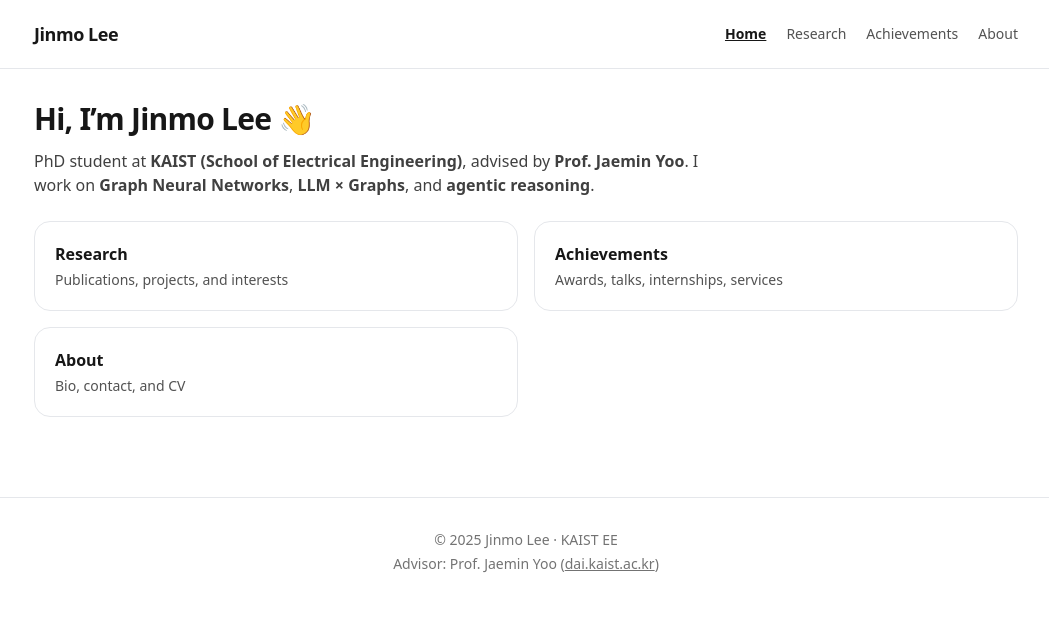
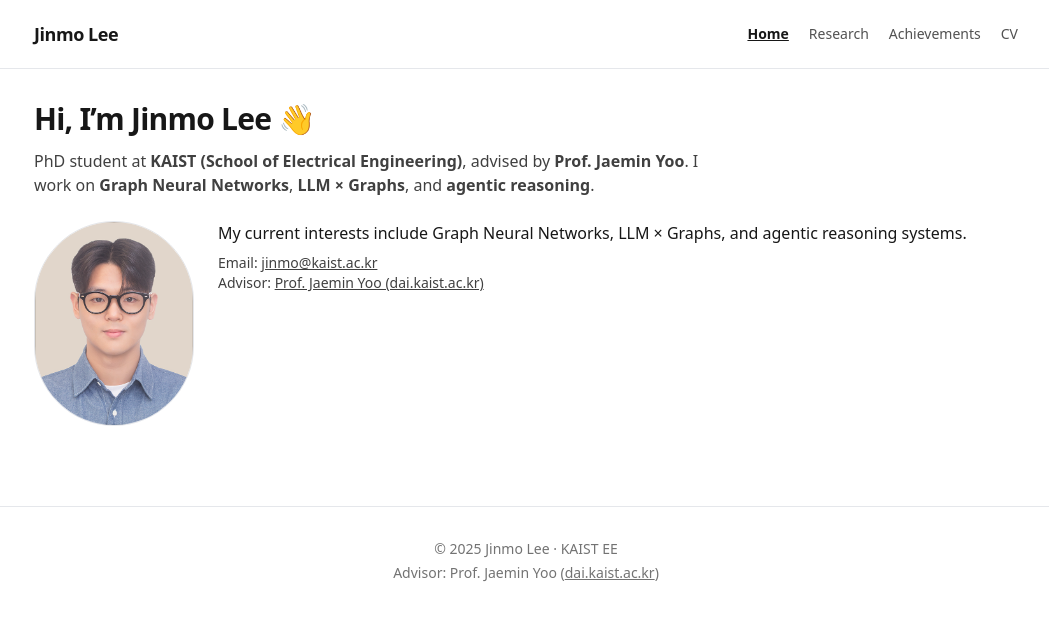
Before and after one commit to morcellinus/morcellinus.github.io, a Next.js app: page / in a window 1280 px wide. Shown: the top 620 px of the page, without its empty margins (114-1163 px from the left). Built offline with nearby package versions, Linux system fonts and the light colour scheme.

Commit message:
fix: integrate About tab to Home tab and add CV tab for convenience

```diff
--- /dev/null
+++ b/app/cv/page.tsx
@@ -0,0 +1,16 @@
+export default function CVPage() {
+  return (
+    <section className="space-y-6">
+      <h1 className="section-title">Curriculum Vitae</h1>
+      <p className="mt-2">You can view or download my CV below:</p>
+      <a
+        href="/cv.pdf"
+        target="_blank"
+        rel="noopener noreferrer"
+        className="inline-block px-4 py-2 bg-blue-600 text-white rounded hover:bg-blue-700"
+      >
+        Download CV (PDF)
+      </a>
+    </section>
+  );
+}
--- a/app/page.tsx
+++ b/app/page.tsx
@@ -1,4 +1,4 @@
-import { Card } from "@/components/Card";
+import Image from "next/image";
 
 export default function HomePage() {
   return (
@@ -11,10 +11,29 @@ export default function HomePage() {
           <b> LLM × Graphs</b>, and <b>agentic reasoning</b>.
         </p>
       </div>
-      <div className="grid sm:grid-cols-2 gap-4">
-        <Card title="Research" desc="Publications, projects, and interests" href="/research" />
-        <Card title="Achievements" desc="Awards, talks, internships, services" href="/achievements" />
-        <Card title="About" desc="Bio, contact, and CV" href="/about" />
+      <div className="flex flex-col sm:flex-row gap-6 items-start">
+        <div className="shrink-0">
+          <Image
+            src="/profile.jpg"
+            alt="Jinmo Lee"
+            width={160}
+            height={160}
+            className="rounded-full border"
+          />
+        </div>
+        <div className="space-y-2">
+          <p>
+            My current interests include Graph Neural Networks, LLM × Graphs, and agentic reasoning systems.
+          </p>
+          <div className="mt-3">
+            <div className="text-sm text-neutral-700">
+              Email: <a className="underline" href="mailto:jinmo@kaist.ac.kr">jinmo@kaist.ac.kr</a>
+            </div>
+            <div className="text-sm text-neutral-700">
+              Advisor: <a className="underline" href="https://dai.kaist.ac.kr/" target="_blank">Prof. Jaemin Yoo (dai.kaist.ac.kr)</a>
+            </div>
+          </div>
+        </div>
       </div>
     </section>
   );
--- a/components/NavBar.tsx
+++ b/components/NavBar.tsx
@@ -6,7 +6,7 @@ const tabs = [
   { href: "/", label: "Home" },
   { href: "/research", label: "Research" },
   { href: "/achievements", label: "Achievements" },
-  { href: "/about", label: "About" },
+  { href: "/cv", label: "CV" },
 ];
 
 export function NavBar() {
```
